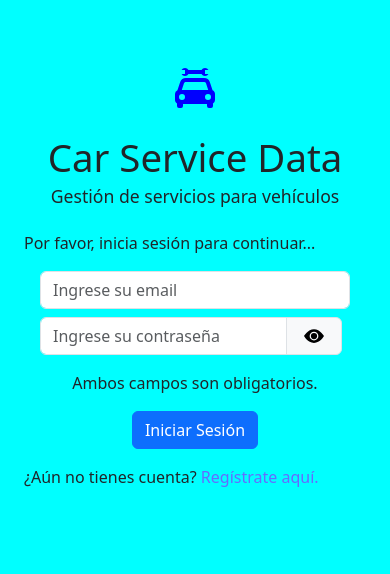
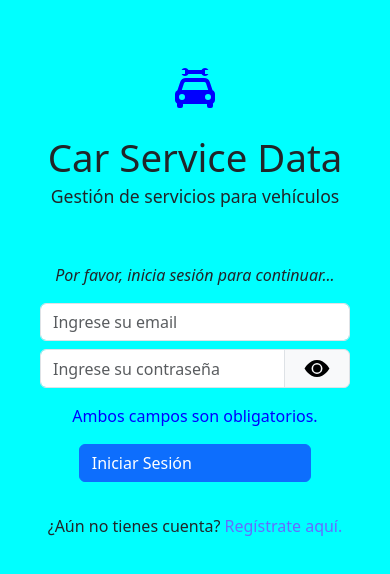
Before and after one commit to GabrielDev80/car-service-data-front, a React (Vite) app: page / in a window 390 px wide. Shown: the top 574 px of the page. Built offline with nearby package versions, Linux system fonts and the light colour scheme; no server answers.

Commit message:
refactor-style (login) - Unifica inputs de login y ajusta css para diseño responsivo.

```diff
--- a/src/components/PasswordInput.jsx
+++ /dev/null
@@ -1,37 +0,0 @@
-import "../styles/passwordInput.css";
-import { useState } from "react";
-
-const PasswordInput = ({ value, onChange }) => {
-  const [showPassword, setShowPassword] = useState(false);
-
-  const togglePasswordVisibility = () => {
-    setShowPassword(!showPassword);
-  };
-
-  return (
-    <div className="input-group">
-      <input
-        type={showPassword ? "text" : "password"}
-        className="form-control"
-        id="password"
-        value={value}
-        onChange={onChange}
-        placeholder="Ingrese su contraseña"
-      />
-      <span
-        className="input-group-text"
-        onClick={togglePasswordVisibility}
-        style={{ cursor: "pointer" }}
-      >
-        <img
-          className="input-image-eye"
-          src={showPassword ? "/eye-slash-fill.svg" : "/eye-fill.svg"}
-          alt="Toggle Password Visibility"
-          // style={{ width: "30px", height: "30px" }}
-        />
-      </span>
-    </div>
-  );
-};
-
-export default PasswordInput;
--- a/src/components/forms/LoginForm.jsx
+++ b/src/components/forms/LoginForm.jsx
@@ -1,7 +1,7 @@
 import "../../styles/loginForm.css";
+
 import { useState } from "react";
 import api from "../../services/axios";
-import PasswordInput from "../PasswordInput";
 import Swal from "sweetalert2";
 import { useNavigate } from "react-router-dom";
 import { Button } from "../Button";
@@ -14,13 +14,17 @@ const LoginForm = () => {
     email: "",
     password: "",
   });
-
   const handleChange = (event) => {
     const { id, value } = event.target;
     setFormData({
       ...formData,
       [id]: value,
     });
+  };
+
+  const [showPassword, setShowPassword] = useState(false);
+  const togglePasswordVisibility = () => {
+    setShowPassword(!showPassword);
   };
 
   const handleSubmit = async (event) => {
@@ -84,34 +88,55 @@ const LoginForm = () => {
   };
 
   return (
-    <div className="container">
+    <div className="container container-login">
       <div className="row">
         <div className="col-12">
           <form onSubmit={handleSubmit}>
+            {/* Email */}
             <div className="input-group">
               <input
                 type="email"
-                className="form-control mb-2"
+                className="form-control mb-2 email-input-group"
                 id="email"
                 value={formData.email}
                 onChange={handleChange}
                 placeholder="Ingrese su email"
+                autoComplete="emai"
+                title="Introduce tu email"
+                required
               />
-              {/* <span className="input-group-text">@</span> */}
             </div>
-            <PasswordInput
-              value={formData.password}
-              onChange={(e) =>
-                handleChange({
-                  target: { id: "password", value: e.target.value },
-                })
-              }
-            />
-            <p className="my-3">Ambos campos son obligatorios.</p>
+            {/* Password */}
+            <div className="input-group password-input-group">
+              <input
+                className="form-control password-input"
+                type={showPassword ? "text" : "password"}
+                id="password"
+                value={formData.password}
+                onChange={handleChange}
+                placeholder="Ingrese su contraseña"
+                autoComplete="current-password"
+                title="Introduce tu contraseña"
+                required
+              />
+              <span
+                className="input-group-text"
+                onClick={togglePasswordVisibility}
+                style={{ cursor: "pointer" }}
+              >
+                <img
+                  className="input-image-eye"
+                  src={showPassword ? "/eye-slash-fill.svg" : "/eye-fill.svg"}
+                  alt="Toggle Password Visibility"
+                />
+              </span>
+            </div>
+            <p className="my-3 required">Ambos campos son obligatorios.</p>
+            {/* Submit Button */}
             <Button
               type="submit"
               text="Iniciar Sesión"
-              className="btn-primary button"
+              className="btn btn-primary buttons"
             />
           </form>
         </div>
--- a/src/pages/LoginPage.jsx
+++ b/src/pages/LoginPage.jsx
@@ -1,3 +1,4 @@
+import "../styles/loginPage.css";
 import { Link } from "react-router-dom";
 import LoginForm from "../components/forms/LoginForm";
 import HeaderApp from "../components/HeaderApp";
@@ -6,10 +7,10 @@ const LoginPage = () => {
   return (
     <>
       <HeaderApp />
-      <div>
-        <p className="mb-3">Por favor, inicia sesión para continuar...</p>
+      <div className="login-layout">
+        <p className="mb-3 info">Por favor, inicia sesión para continuar...</p>
         <LoginForm />
-        <p className="mt-3">
+        <p className="mt-3 info">
           ¿Aún no tienes cuenta? <Link to="/register">Regístrate aquí.</Link>
         </p>
       </div>
--- a/src/styles/loginForm.css
+++ b/src/styles/loginForm.css
@@ -1,11 +1,55 @@
-.container {
+.container-login {
+  position: relative;
+  width: 100%;
   display: flex;
   flex-direction: column;
   align-items: center;
   justify-content: center;
+  & form {
+    display: flex;
+    flex-direction: column;
+    width: auto;
+    /* Email */
+    & .email-input-group {
+      font-size: 1.2rem;
+    }
+    & .required {
+      color: blue;
+      font-size: 1.2rem;
+    }
+    /* Password */
+    .password-input-group {
+      position: relative;
+      display: flex;
+      flex-direction: row;
+      & .password-input {
+        padding-right: 40px;
+        font-size: 1.2rem;
+        color: #000;
+      }
+      & span.input-group-text {
+        margin-right: 0;
+      }
+      & .input-image-eye {
+        width: 40px;
+        height: 25px;
+        cursor: pointer;
+      }
+    }
+  }
 }
-form {
-  display: flex;
-  flex-direction: column;
-  width: auto;
+
+@media (max-width: 768px) {
+  .container-login {
+    & form {
+      width: 100%;
+      & .email-input-group,
+      .password-input-group .password-input {
+        font-size: 1rem;
+      }
+      & .required {
+        font-size: 1rem;
+      }
+    }
+  }
 }
--- /dev/null
+++ b/src/styles/loginPage.css
@@ -0,0 +1,22 @@
+.login-layout {
+  width: 50%;
+  display: flex;
+  flex-direction: column;
+  align-items: center;
+  margin-top: 2rem;
+  & .info {
+    font-size: 1.3rem;
+    text-align: center;
+    &:nth-child(1) {
+      font-style: italic;
+    }
+  }
+}
+@media (max-width: 768px) {
+  .login-layout {
+    width: 100%;
+    & .info {
+      font-size: 1rem;
+    }
+  }
+}
--- a/src/styles/passwordInput.css
+++ /dev/null
@@ -1,14 +0,0 @@
-.input-image-eye {
-  width: 40px;
-  height: 25px;
-  cursor: pointer;
-  color: blue;
-}
-
-@media (max-width: 600px) {
-  .input-image-eye {
-    width: 30px;
-    height: 20px;
-    color: red;
-  }
-}
```
